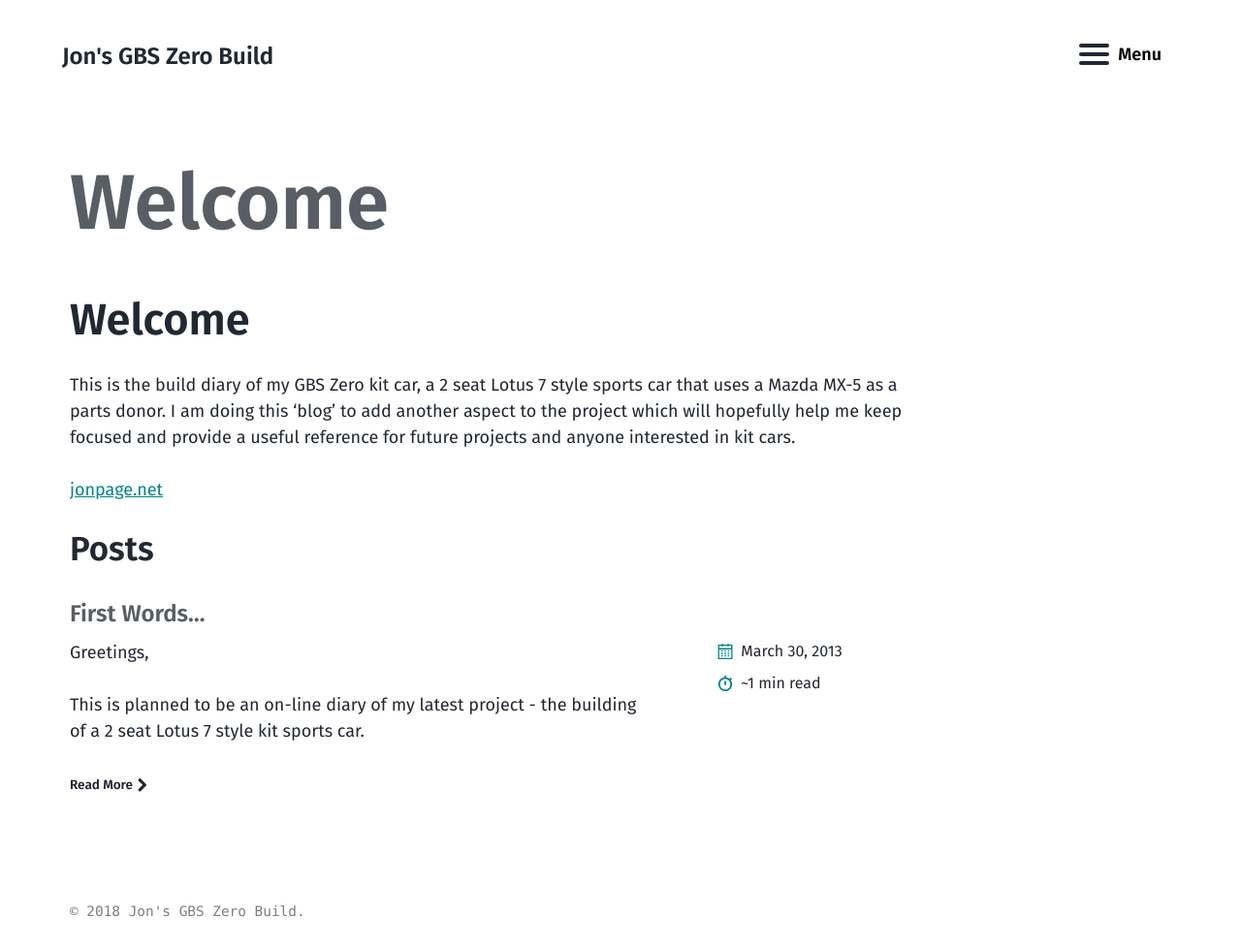
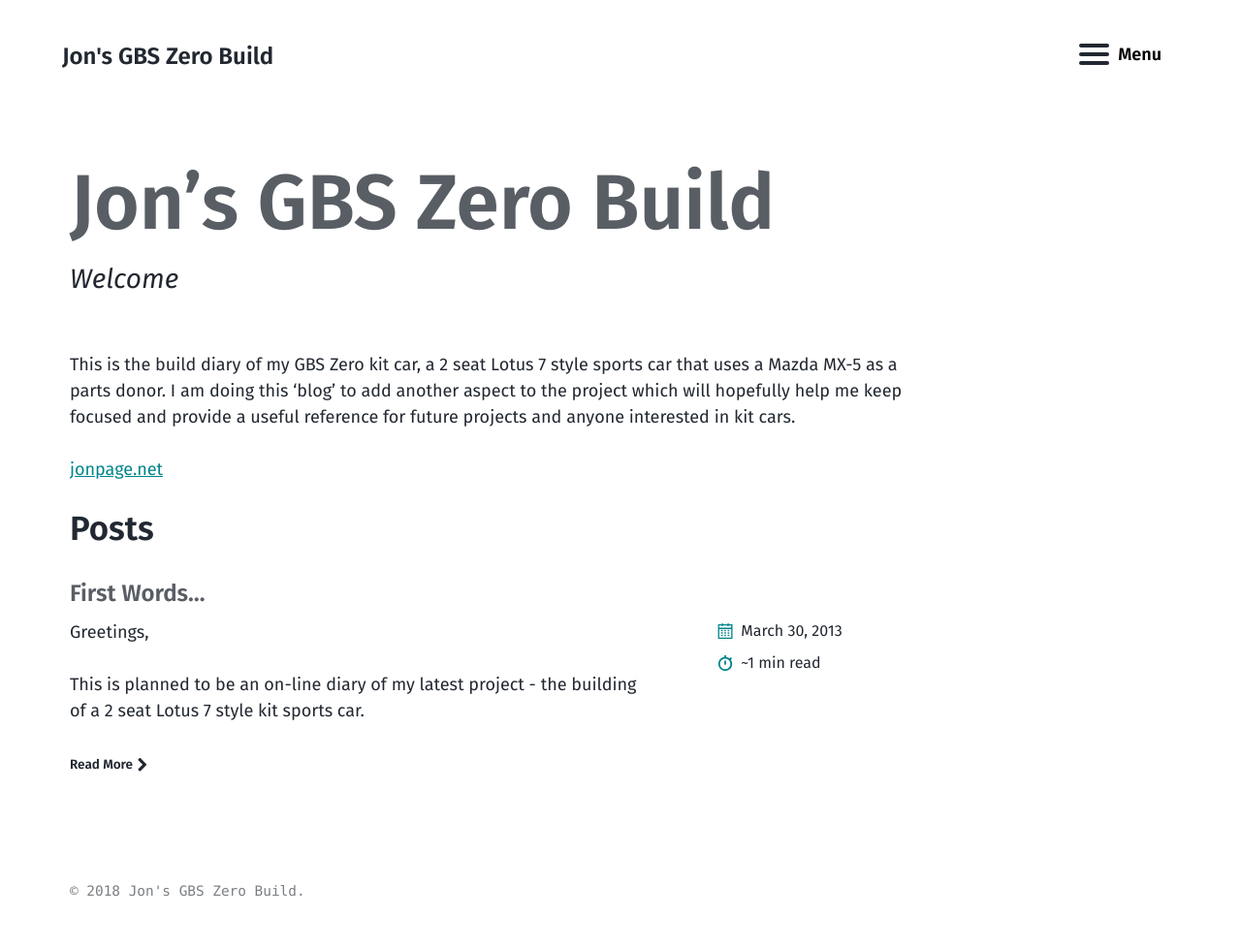
Before and after one commit to jonpage23/zero, a Jekyll site: the page built from index.md, in a window 1280 px wide. Shown: the whole page at 97% size. Built offline with Jekyll 4.4.1, drawn with Linux system fonts in a browser that asks for light colours; our own code applies the rules of GitHub Pages for plain Markdown files; after the commit the page ends 958 px from its top, so only the background shows below that; part of the change alters nothing that is shown.

Commit message:
Update index.md

```diff
--- a/index.md
+++ b/index.md
@@ -1,7 +1,7 @@
 ---
 layout: home
+sub_title: Welcome
 ---
-# Welcome
 This is the build diary of my GBS Zero kit car, a 2 seat Lotus 7 style sports car that uses a Mazda MX-5 as a parts donor. I am doing this ‘blog’ to add another aspect to the project which will hopefully help me keep focused and provide a useful reference for future projects and anyone interested in kit cars.
 
 
```
